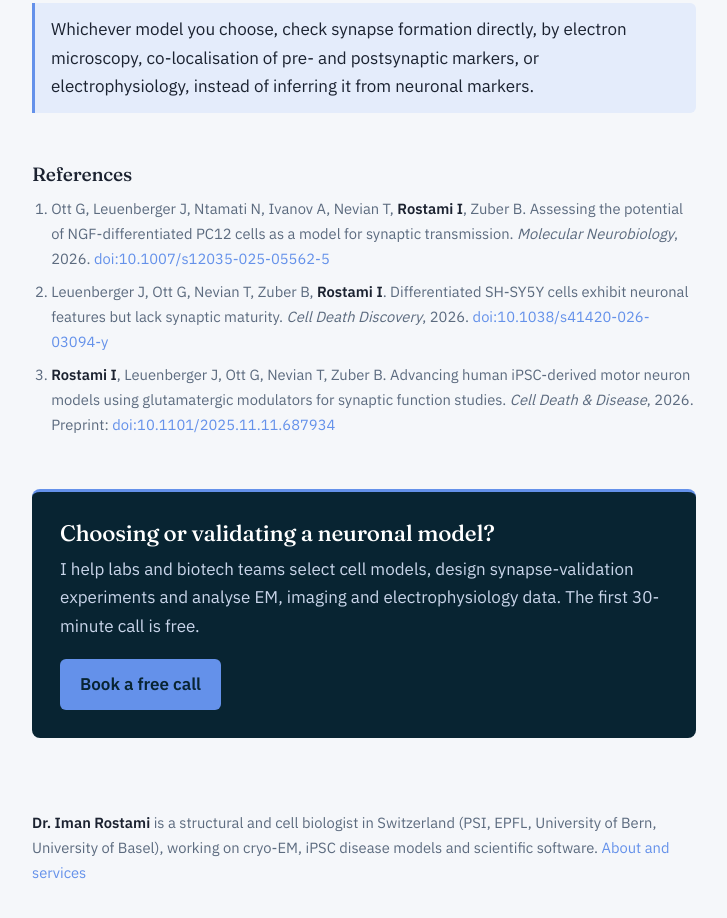
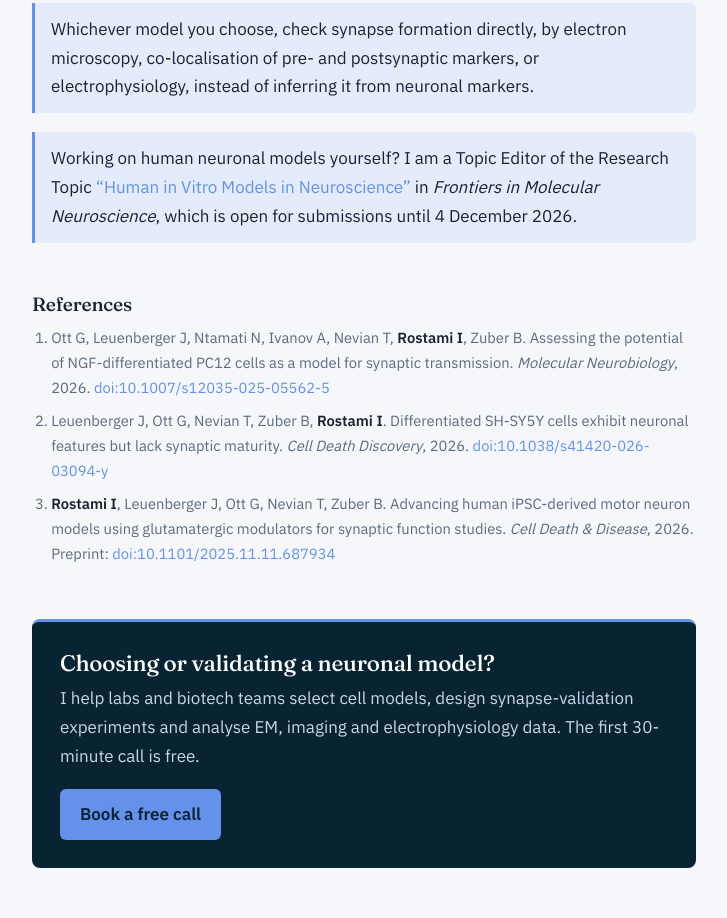
Before and after one commit to ImanR64/ImanR64.github.io, a plain HTML site: page notes/choosing-neuronal-cell-models.html in a window 1280 px wide. Shown: the part 2389-3307 px from the top of the page, without its empty margins (276-1003 px from the left). Drawn offline with Linux system fonts and the light colour scheme.

Commit message:
Add Frontiers Topic Editor role
Co-Authored-By: Claude Opus 5.5 <noreply@anthropic.com>
Claude-Session: https://claude.ai/code/session_01E8aEMAKYgKsffnt9AgSJEM

```diff
--- a/notes/choosing-neuronal-cell-models.html
+++ b/notes/choosing-neuronal-cell-models.html
@@ -132,6 +132,7 @@
 </tbody>
 </table>
 <p class="note">Whichever model you choose, check synapse formation directly, by electron microscopy, co-localisation of pre- and postsynaptic markers, or electrophysiology, instead of inferring it from neuronal markers.</p>
+<p class="note">Working on human neuronal models yourself? I am a Topic Editor of the Research Topic <a href="https://www.frontiersin.org/research-topics/80778/human-in-vitro-models-in-neuroscience" target="_blank" rel="noopener">“Human in Vitro Models in Neuroscience”</a> in <i>Frontiers in Molecular Neuroscience</i>, which is open for submissions until 4 December 2026.</p>
 
   </div>
   <section class="refs" aria-labelledby="refs-h">
```
Also changed, not shown: index.html (+1 -0 lines).
